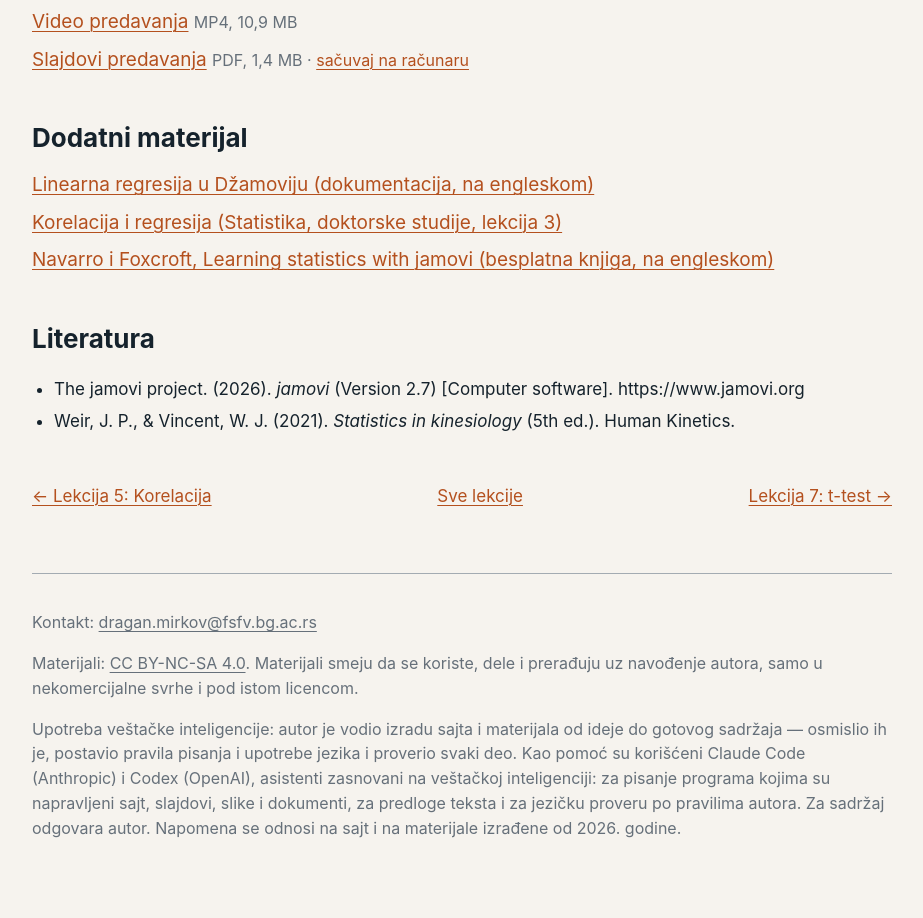
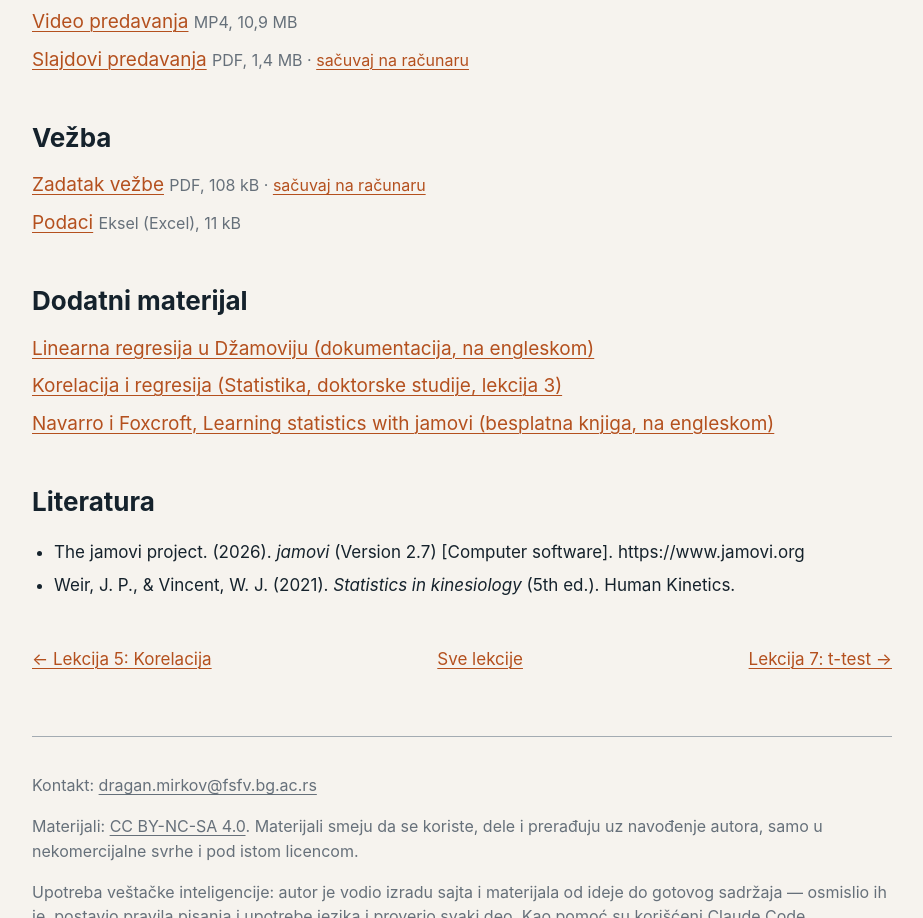
Before and after one commit to dmirkov/dmirkov.github.io, a plain HTML site: page predmeti/stat-ias/n06/index.html in a window 1280 px wide. Shown: the part 1275-2193 px from the top of the page, without its empty margins (178-1101 px from the left). Before the commit the page ends 2172 px from the top, so only its background shows below. Drawn offline with Linux system fonts and the light colour scheme.

Commit message:
STAT_IAS N06: vežba 6 (zadatak, podaci)

```diff
--- a/predmeti/stat-ias/n06/index.html
+++ b/predmeti/stat-ias/n06/index.html
@@ -19,6 +19,8 @@
 <h2>Predavanje</h2>
 <video id="v-pred" controls preload="metadata" poster="naslov.jpg"><source src="STAT_IAS_N06_Video_SR.mp4" type="video/mp4"></video>
 <ul class="fajlovi"><li><a href="STAT_IAS_N06_Video_SR.mp4" download>Video predavanja</a> <span class="vel">MP4, 10,9 MB</span></li><li><a href="STAT_IAS_N06_Prezentacija_SR.pdf" target="_blank" rel="noopener">Slajdovi predavanja</a> <span class="vel">PDF, 1,4 MB · <a href="STAT_IAS_N06_Prezentacija_SR.pdf" download>sačuvaj na računaru</a></span></li></ul>
+<h2>Vežba</h2>
+<ul class="fajlovi"><li><a href="STAT_IAS_N06_Exercise_SR.pdf" target="_blank" rel="noopener">Zadatak vežbe</a> <span class="vel">PDF, 108 kB · <a href="STAT_IAS_N06_Exercise_SR.pdf" download>sačuvaj na računaru</a></span></li><li><a href="STAT_IAS_N06_Dataset_SR.xlsx" download>Podaci</a> <span class="vel">Eksel (Excel), 11 kB</span></li></ul>
 <h2>Dodatni materijal</h2>
 <ul class="linkovi"><li><a href="https://docs.jamovi.org/analyses/jg_42_regression-linear.html" target="_blank" rel="noopener">Linearna regresija u Džamoviju (dokumentacija, na engleskom)</a></li><li><a href="/predmeti/stat-das/n03/">Korelacija i regresija (Statistika, doktorske studije, lekcija 3)</a></li><li><a href="https://www.learnstatswithjamovi.com/" target="_blank" rel="noopener">Navarro i Foxcroft, Learning statistics with jamovi (besplatna knjiga, na engleskom)</a></li></ul>
 <h2>Literatura</h2>
```
Also changed, not shown: predmeti/stat-ias/index.html (+1 -1 lines), 2 other files.
